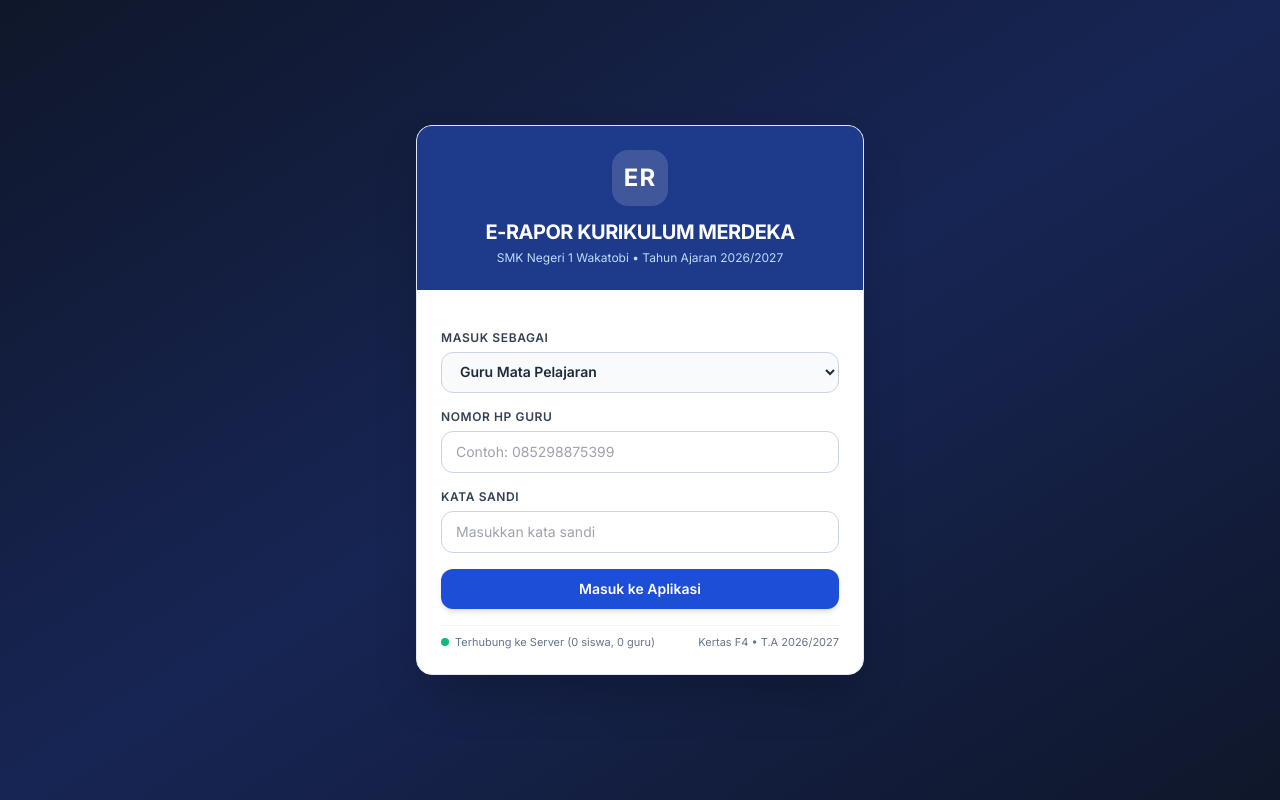
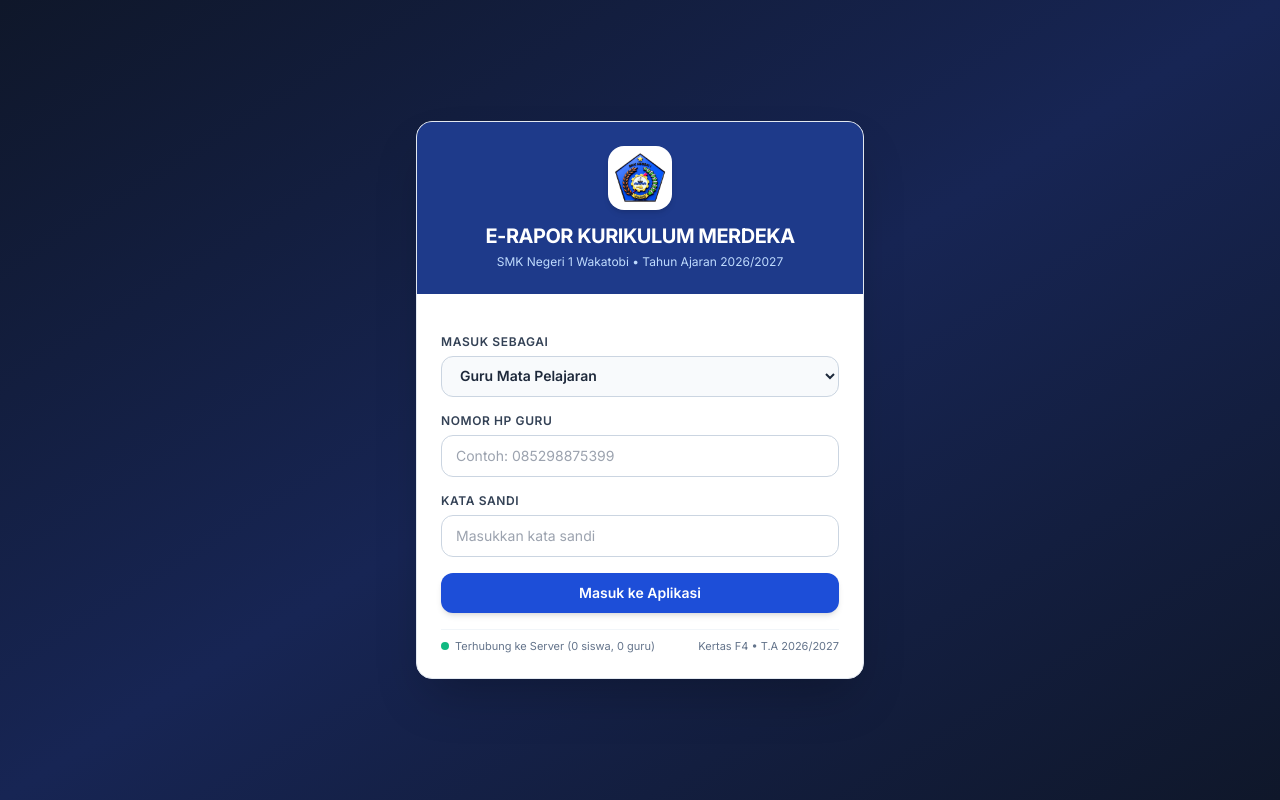
Before and after one commit to edumarketid/nilai, a plain HTML site: page index.html in a window 1280 px wide. Drawn offline with nearby package versions, Linux system fonts and the light colour scheme; no server answers.

Commit message:
Update index.html

```diff
--- a/index.html
+++ b/index.html
@@ -4,6 +4,7 @@
   <meta charset="UTF-8" />
   <meta name="viewport" content="width=device-width, initial-scale=1.0" />
   <title>E-Rapor Kurikulum Merdeka - SMKN 1 Wakatobi</title>
+  <link rel="icon" type="image/png" href="icon-sekolah.png" />
   <script src="https://cdn.tailwindcss.com"></script>
   <script src="https://cdn.jsdelivr.net/npm/@supabase/supabase-js@2"></script>
   <link rel="stylesheet" href="style.css" />
@@ -14,8 +15,8 @@
   <div id="loginScreen" class="min-h-screen flex items-center justify-center bg-gradient-to-br from-slate-900 via-blue-950 to-slate-900 p-4">
     <div class="bg-white rounded-2xl shadow-2xl w-full max-w-md overflow-hidden border border-slate-200">
       <div class="bg-blue-900 text-white p-6 text-center">
-        <div class="w-14 h-14 bg-white/15 rounded-2xl flex items-center justify-center mx-auto mb-3 text-2xl font-bold tracking-wider">
-          ER
+        <div class="w-16 h-16 bg-white rounded-2xl flex items-center justify-center mx-auto mb-3 p-1.5 shadow-md">
+          <img src="icon-sekolah.png" alt="Logo SMKN 1 Wakatobi" class="w-full h-full object-contain" />
         </div>
         <h1 class="text-xl font-bold tracking-tight">E-RAPOR KURIKULUM MERDEKA</h1>
         <p class="text-blue-200 text-xs mt-1">SMK Negeri 1 Wakatobi &bull; Tahun Ajaran 2026/2027</p>
```
